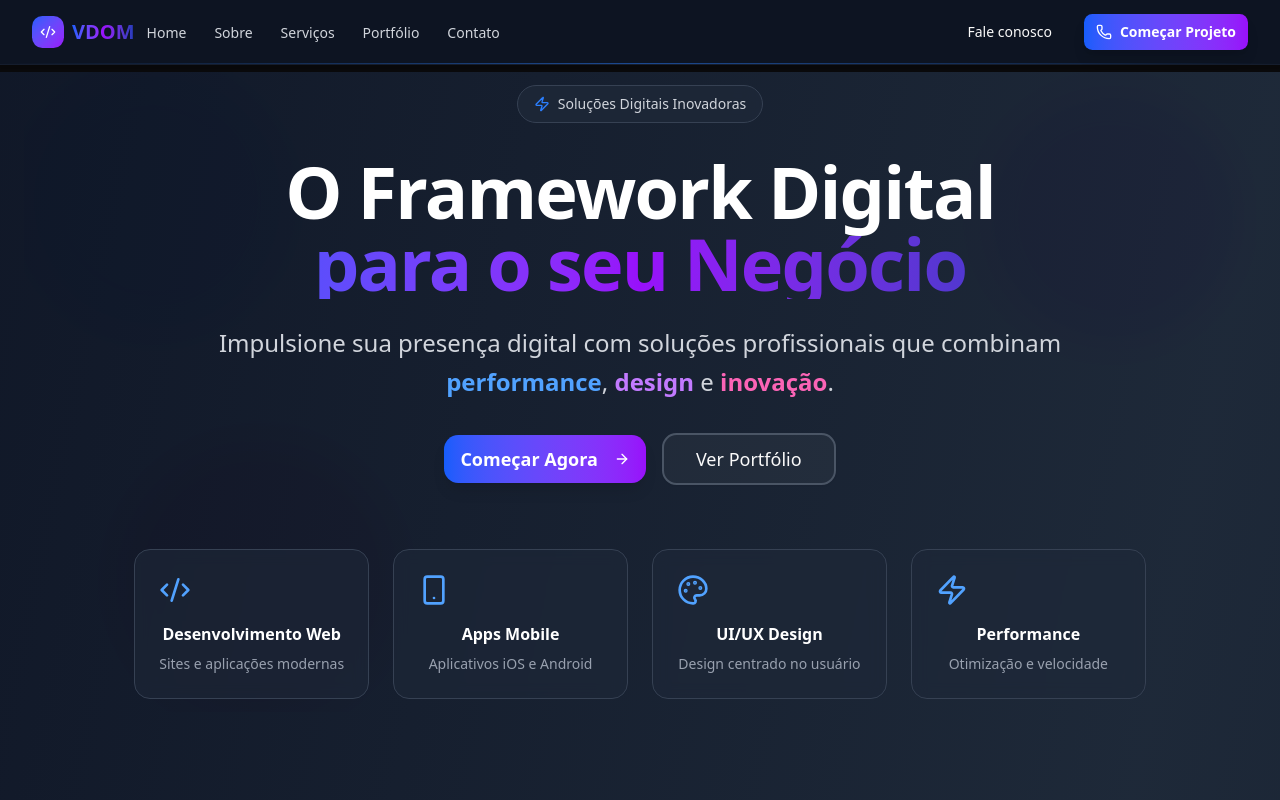
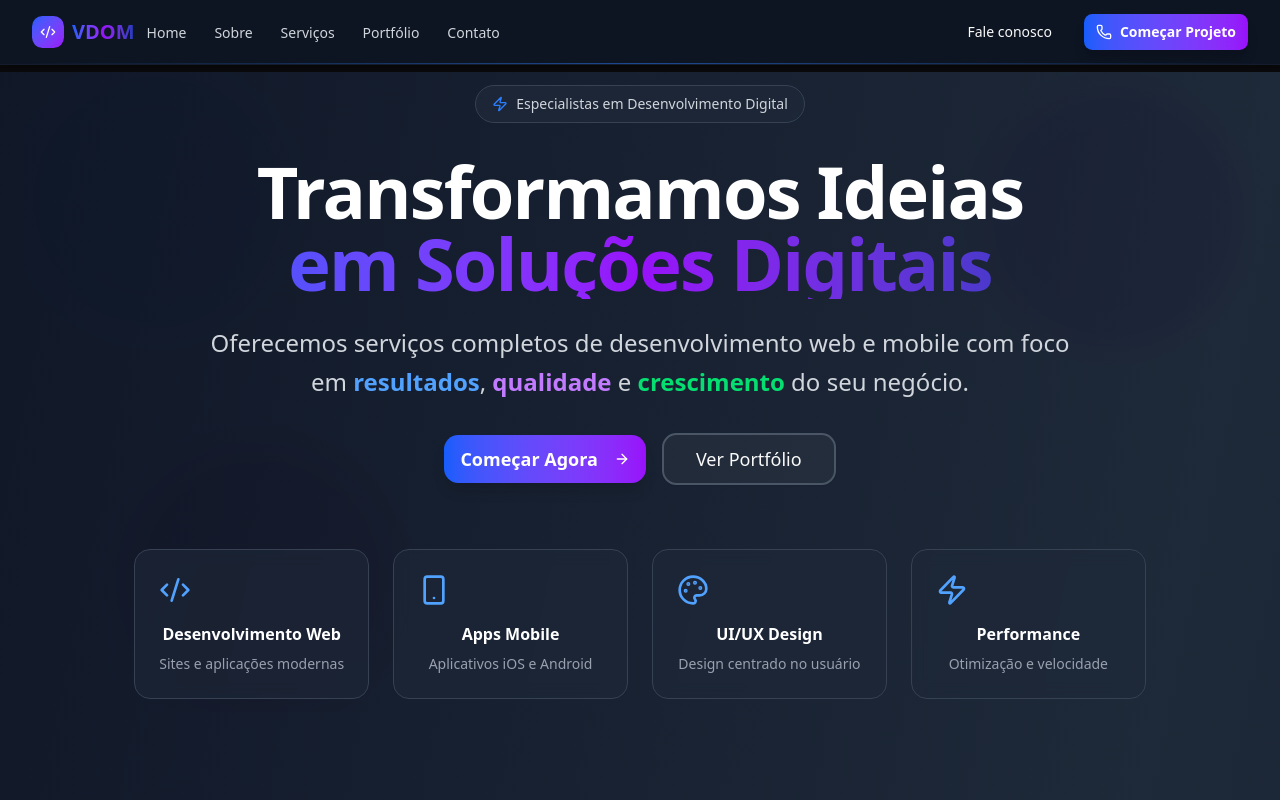
Before and after one commit to kauanevieira/site-vdom-digital, a Next.js app: page / in a window 1280 px wide. Shown: the top 800 px of the page. Built offline with nearby package versions, Linux system fonts and the light colour scheme.

Commit message:
feat: update Hero component text; enhance messaging for digital solutions and services

```diff
--- a/src/app/(pages)/landing/hero.tsx
+++ b/src/app/(pages)/landing/hero.tsx
@@ -19,24 +19,24 @@ export default function Hero() {
         <div className="inline-flex items-center px-4 py-2 rounded-full border border-gray-200 dark:border-gray-700 bg-white/80 dark:bg-gray-800/80 backdrop-blur-sm mb-8">
           <Zap className="w-4 h-4 text-blue-500 mr-2" />
           <span className="text-sm font-medium text-gray-700 dark:text-gray-300">
-            Soluções Digitais Inovadoras
+            Especialistas em Desenvolvimento Digital
           </span>
         </div>
 
         {/* Main heading */}
         <h1 className="text-4xl sm:text-5xl lg:text-7xl font-black tracking-tight text-gray-900 dark:text-white mb-6">
-          <span className="block">O Framework Digital</span>
+          <span className="block">Transformamos Ideias</span>
           <span className="block bg-gradient-to-r from-blue-600 via-purple-600 to-blue-800 bg-clip-text text-transparent">
-            para o seu Negócio
+            em Soluções Digitais
           </span>
         </h1>
 
         {/* Subtitle */}
         <p className="text-lg sm:text-xl lg:text-2xl text-gray-600 dark:text-gray-300 max-w-4xl mx-auto mb-8 leading-relaxed">
-          Impulsione sua presença digital com soluções profissionais que combinam{' '}
-          <span className="font-semibold text-blue-600 dark:text-blue-400">performance</span>,{' '}
-          <span className="font-semibold text-purple-600 dark:text-purple-400">design</span> e{' '}
-          <span className="font-semibold text-pink-600 dark:text-pink-400">inovação</span>.
+          Oferecemos serviços completos de desenvolvimento web e mobile com foco em{' '}
+          <span className="font-semibold text-blue-600 dark:text-blue-400">resultados</span>,{' '}
+          <span className="font-semibold text-purple-600 dark:text-purple-400">qualidade</span> e{' '}
+          <span className="font-semibold text-green-600 dark:text-green-400">crescimento</span> do seu negócio.
         </p>
 
         {/* CTA Buttons */}
```
